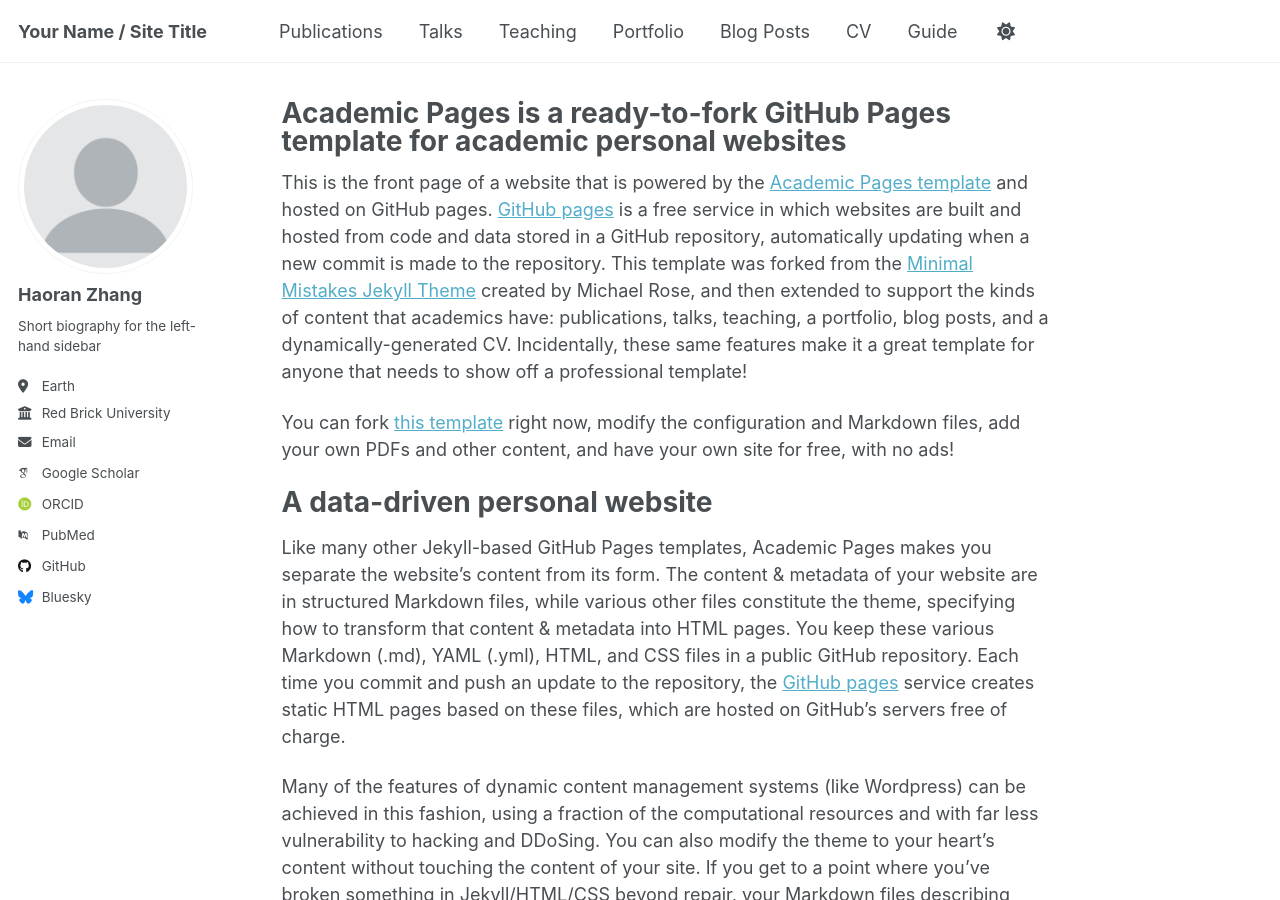
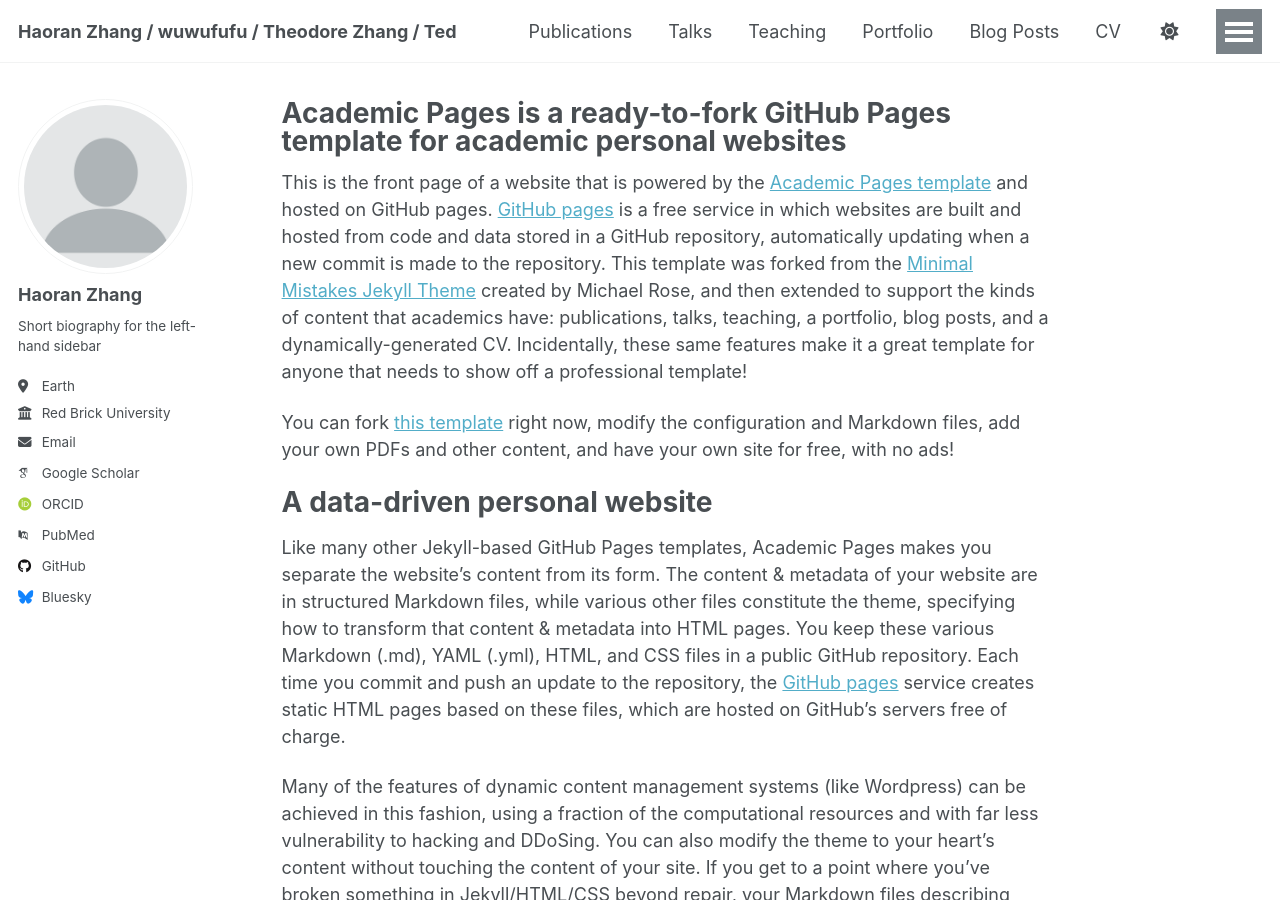
Before and after one commit to wuwufufu/wuwufufu.github.io, a Jekyll site: the page built from _pages/about.md, in a window 1280 px wide and 900 px high. Built offline with Jekyll 4.4.1, drawn with Linux system fonts in a browser that asks for light colours; some web fonts are replaced; a script that is not in the unit is left out.

Commit message:
Update _config.yml

```diff
--- a/_config.yml
+++ b/_config.yml
@@ -9,7 +9,7 @@
 # Basic Site Settings
 locale                   : "en-US"
 site_theme               : "default" # Currently available options are "default", "air"
-title                    : "Your Name / Site Title"
+title                    : "Haoran Zhang / wuwufufu / Theodore Zhang / Ted"
 title_separator          : "-"
 name                     : &name "Your Name"
 description              : &description "personal description"
```
